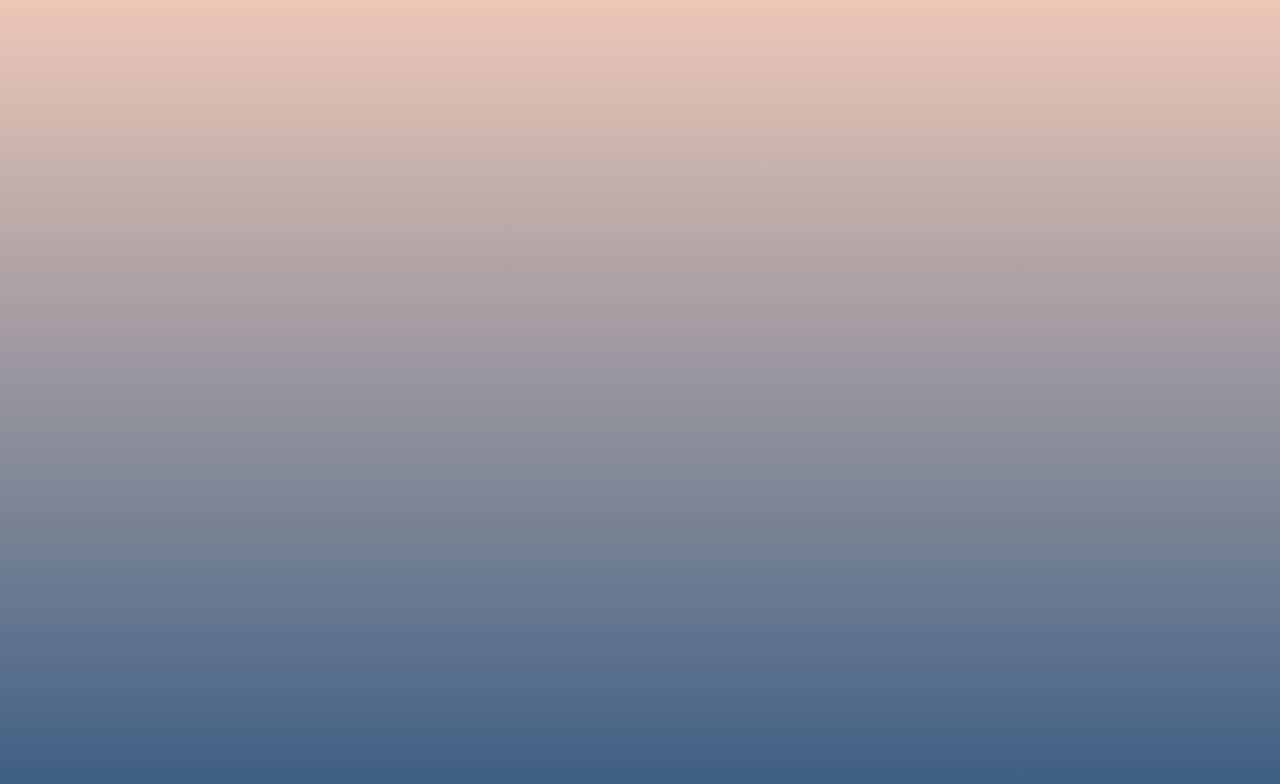
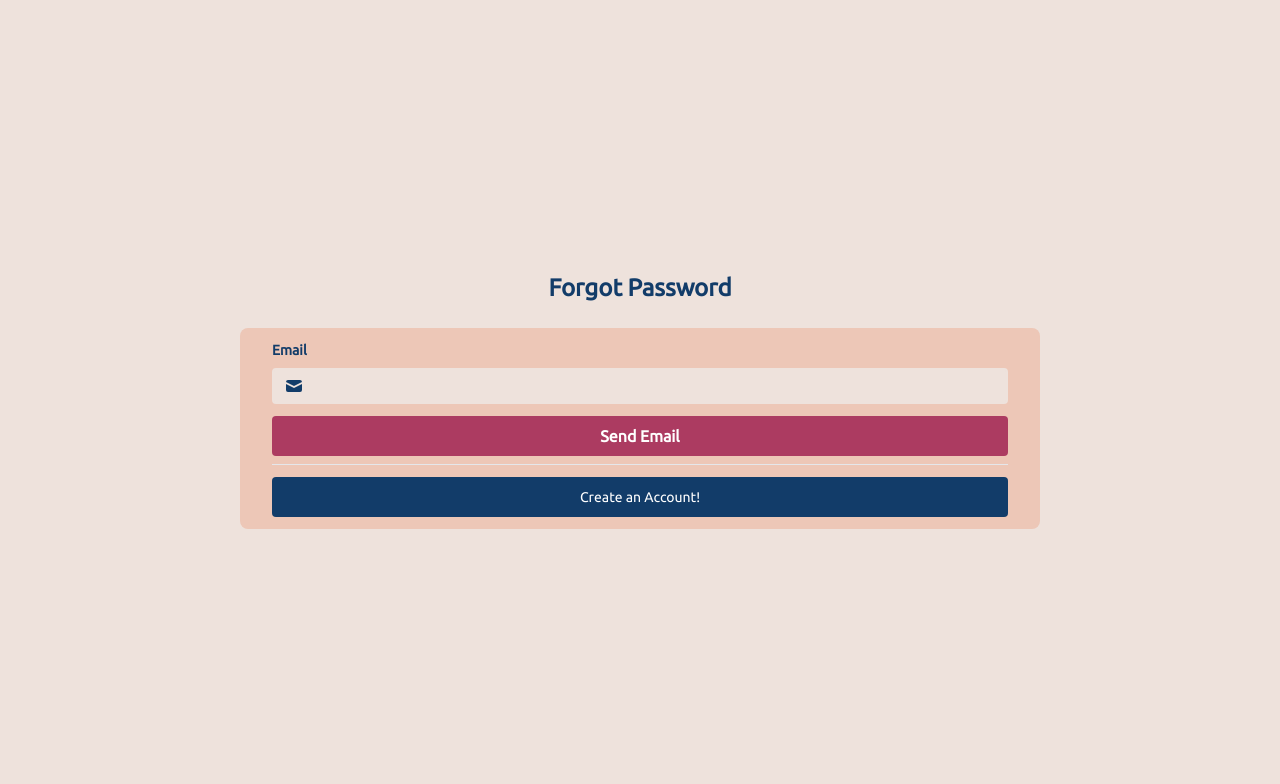
Before and after one commit to Untitled-IUST/Frontend-management, a React (Create React App) app in the folder untitled/: page /ForgotPassword in a window 1280 px wide. Before the commit this address had no page. Shown: the top 784 px of the page. Built offline with nearby package versions, Linux system fonts and the light colour scheme; a web font is replaced by a local one.

Commit message:
forgot password

```diff
--- a/untitled/src/App.js
+++ b/untitled/src/App.js
@@ -8,6 +8,7 @@ import CommentSection from './Pages/CommentSection/CommentSection';
 import Pricing from "./Components/PremiumPlans/Pricing";
 import Carddetails from "./Components/PaymentCard/Carddetails"
 import {Receipt} from "./Components/Receipt/Receipt"
+import SendEmail from './Pages/LoginSignUp/SendEmail';
 
 function App() {
 
@@ -46,6 +47,7 @@ function App() {
         </div>
       }/>
       <Route path="/payment" Component={Receipt} />
+      <Route path="/ForgotPassword" Component={SendEmail} />
     </Routes>
   );
 }
--- a/untitled/src/Pages/LoginSignUp/LoginBarber.jsx
+++ b/untitled/src/Pages/LoginSignUp/LoginBarber.jsx
@@ -98,7 +98,7 @@ function LoginBarber(){
                     <label className="text-AteneoBlue-500 block mb-2 text-sm font-bold" for="Password">
                       Password
                     </label>
-                    <Link className="text-AteneoBlue-500 text-sm font-bold hover:text-AteneoBlue-300 focus:text-AteneoBlue-500">
+                    <Link to="/ForgotPassword" className="text-AteneoBlue-500 text-sm font-bold hover:text-AteneoBlue-300 focus:text-AteneoBlue-500">
                       Forgot Password?
                     </Link>
                   </div>
--- /dev/null
+++ b/untitled/src/Pages/LoginSignUp/SendEmail.jsx
@@ -0,0 +1,86 @@
+import React from "react";
+import { useState } from "react";
+import { Link } from "react-router-dom";
+import axios from "axios";
+import { useNavigate } from "react-router-dom";
+
+
+function SendEmail() {
+
+  const [email , setEmail] = useState("");
+  const[submitError , setSubmitError] = useState("");
+  let navigate = useNavigate();
+
+  function handleSubmit(event){
+    event.preventDefault();
+    if(email !== null){
+      setEmail(email.toLowerCase())
+    }
+    setSubmitError("");
+    axios({
+      method: "post",
+      url: "https://amirmohammadkomijani.pythonanywhere.com/auth/users/reset_password/",
+      headers: {
+        'Content-Type': 'application/json',
+      },
+      data: {
+        email : email
+      }
+    })
+    .then((res) => {
+      if (res.status === 204) {
+        setSubmitError("no user with this email exists");
+      } else {
+        alert('Check your email to reset your password!');
+        navigate('/');
+      }
+    })
+    .catch(error => {
+      setSubmitError(error.response.data["email"]);
+    })
+  }
+
+  return(
+    <div className=" bg-WhiteChocolate-500 min-h-screen flex flex-col justify-center">
+      <div className="max-w-[800px] container mx-auto">
+          <h3 className="text-AteneoBlue-500 font-bold text-2xl text-center">Forgot Password</h3>
+          <div className="rounded-lg bg-DesertSand-500">
+            <form className="mx-8 mt-6 pt-3 pb-1 rounded">
+              <div className="mb-3">
+                <label className="text-AteneoBlue-500 block mb-2 text-sm font-bold" for="Email">
+                  Email
+                </label>
+                <div className="relative">
+                  <div class="absolute inset-y-0 left-0 flex items-center pl-3 pointer-events-none">
+                    <svg aria-hidden="true" class="w-5 h-5 text-AteneoBlue-500" fill="currentColor" viewBox="0 0 20 20" xmlns="http://www.w3.org/2000/svg"><path d="M2.003 5.884L10 9.882l7.997-3.998A2 2 0 0016 4H4a2 2 0 00-1.997 1.884z"></path><path d="M18 8.118l-8 4-8-4V14a2 2 0 002 2h12a2 2 0 002-2V8.118z"></path></svg>
+                  </div>
+                  <input
+                    onChange={(event)=>{setEmail(event.target.value)}}
+                    className="bg-WhiteChocolate-500 border-2 border-WhiteChocolate-500 w-full pl-10 py-2 h-9 text-base text-AteneoBlue-500 leading-tight   rounded appearance-none focus:outline-none"
+                    id="Email"
+                    type="email"
+                  />
+                </div>
+              </div>
+              <div className="mb-2 text-center">
+                <button
+                  onClick={(event)=>{handleSubmit(event)}}
+                  className="hover:bg-MediumRuby-600 w-full py-2 font-bold text-white bg-MediumRuby-500 rounded focus:outline-none focus:shadow-outline"
+                  type="button"
+                >
+                  Send Email
+                </button>
+              </div>
+              <p className="m-1 text-xs italic text-MediumRuby-500">{submitError}</p>
+              <hr className="mb-3 border-t text-AteneoBlue-500" />
+              <Link to="/SignUpBarber" className="hover:bg-AteneoBlue-600 mb-2 bg-AteneoBlue-500 py-2.5 rounded w-full text-center text-white inline-block text-sm align-baseline">
+                Create an Account!
+              </Link>
+            </form>
+          </div>
+      </div>
+    </div>
+  )
+}
+
+export default SendEmail;
--- a/untitled/src/Pages/LoginSignUp/SignUpBarber.jsx
+++ b/untitled/src/Pages/LoginSignUp/SignUpBarber.jsx
@@ -181,9 +181,14 @@ function SignUpBarber(){
                 </div>
                 <div className="mb-4 md:flex md:justify-between">
                   <div className="relative mb-4 md:mr-2 md:mb-0">
-                    <label className="text-AteneoBlue-500 block mb-2 text-sm font-bold" for="Password">
-                      Password
-                    </label>
+                    <div className="flex flex-row justify-between">
+                      <label className="text-AteneoBlue-500 block mb-2 text-sm font-bold" for="Password">
+                        Password
+                      </label>
+                      <Link to="/ForgotPassword" className="text-AteneoBlue-500 text-sm font-bold hover:text-AteneoBlue-300 focus:text-AteneoBlue-500">
+                        Forgot Password?
+                      </Link>
+                    </div>
                     <div className="relative">
                       <div className="absolute inset-y-0 left-0 flex items-center pl-3 pointer-events-none">
                         <svg aria-hidden="true" class="w-5 h-5 text-AteneoBlue-500" xmlns="http://www.w3.org/2000/svg" fill="none" viewBox="0 0 24 24" stroke="currentColor"><path stroke-linecap="round" stroke-linejoin="round" stroke-width="2" d="M12 15v2m-6 4h12a2 2 0 002-2v-6a2 2 0 00-2-2H6a2 2 0 00-2 2v6a2 2 0 002 2zm10-10V7a4 4 0 00-8 0v4h8z"></path></svg>
```
